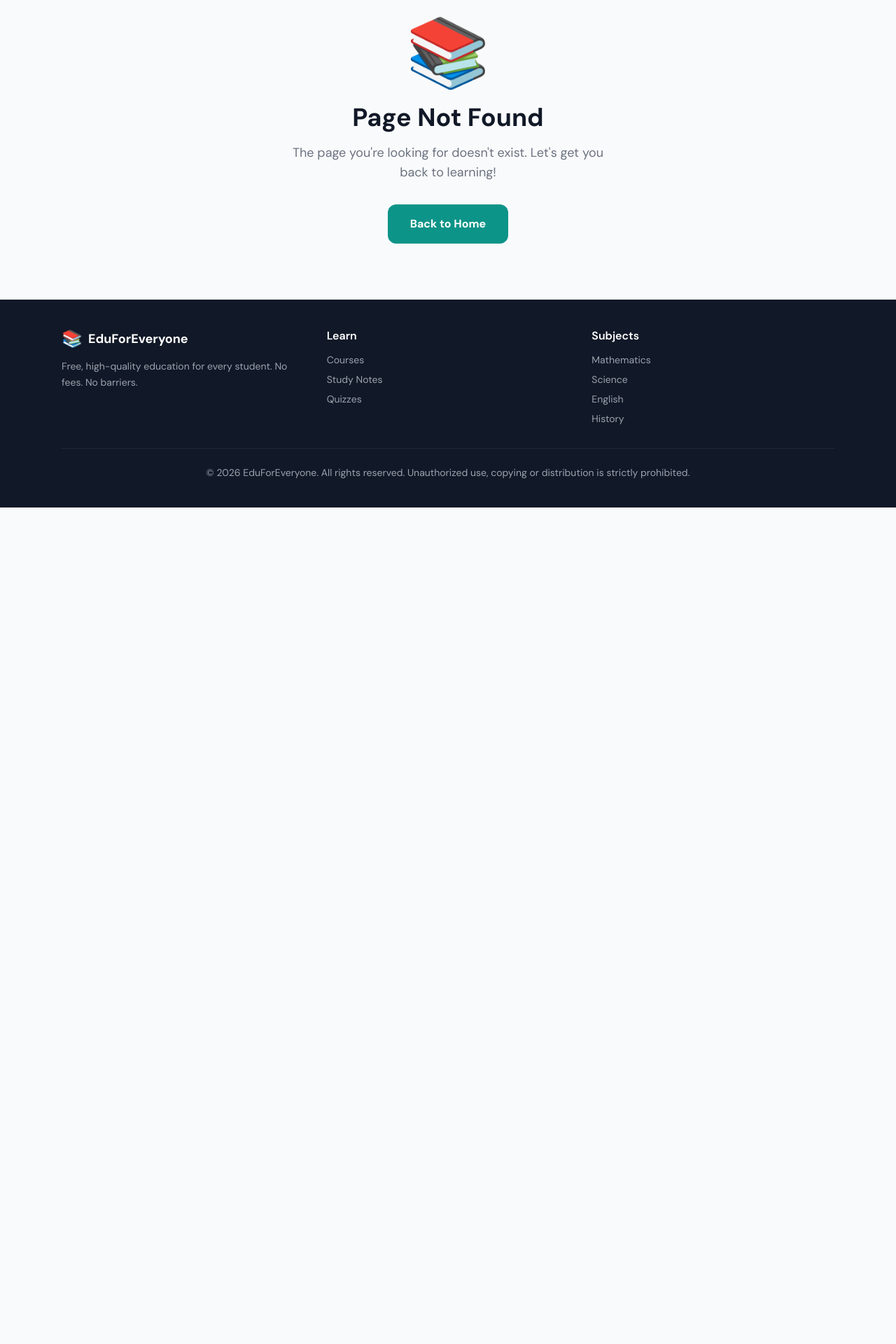
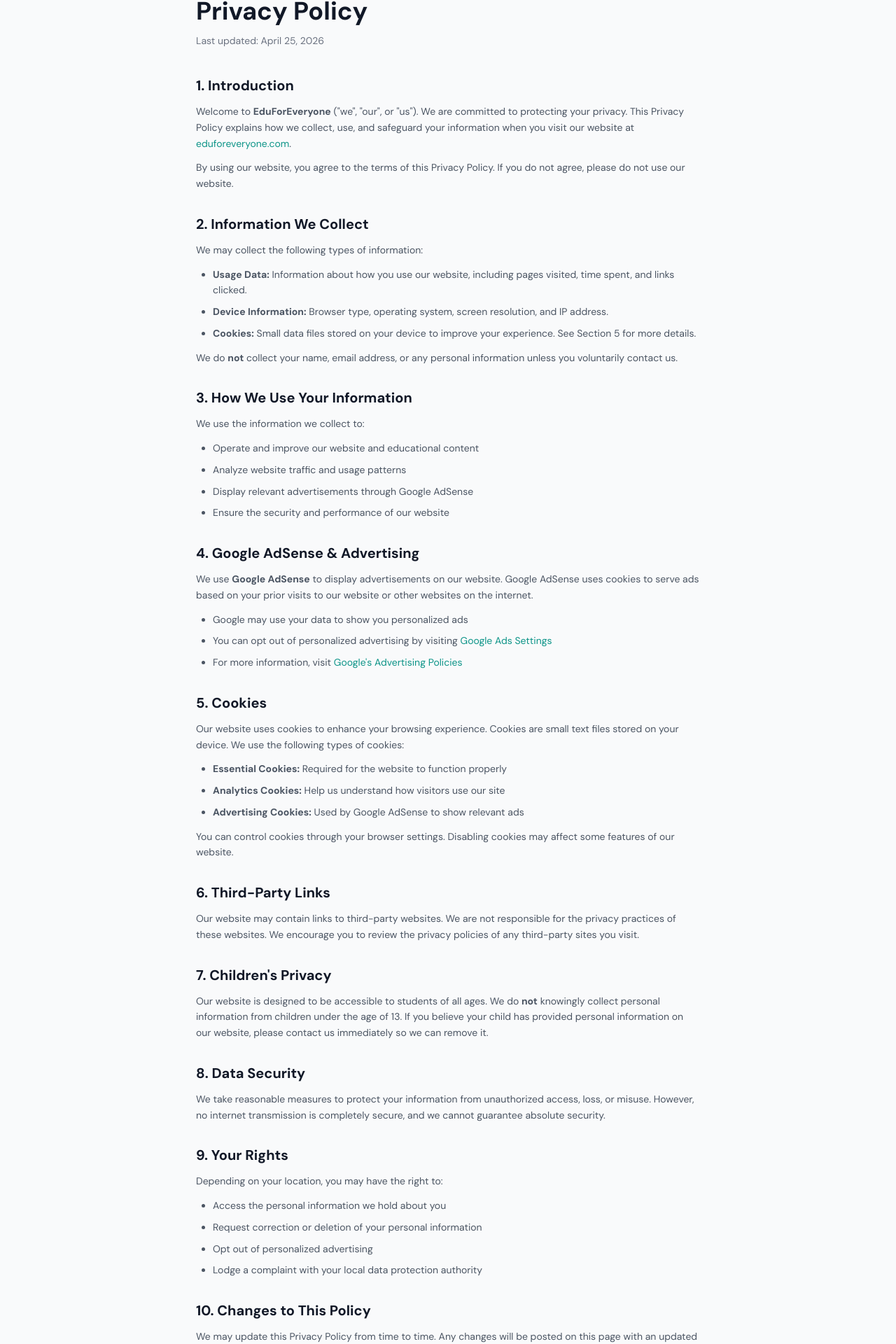
Before and after one commit to azlaneduforeveryone-svg/Eduforeveryone-website, a Next.js app: page /privacy-policy in a window 1280 px wide. Before the commit this address had no page. Shown: the part 117-2037 px from the top of the page at 70% size. Before the commit the page ends 842 px from the top, so only its background shows below. Built offline with nearby package versions, Linux system fonts and the light colour scheme; a web font is replaced by a local one.

Commit message:
Add Privacy Policy page and update Footer

```diff
--- /dev/null
+++ b/app/privacy-policy/page.tsx
@@ -0,0 +1,181 @@
+import type { Metadata } from "next";
+
+export const metadata: Metadata = {
+  title: "Privacy Policy | EduForEveryone",
+  description: "Privacy Policy for EduForEveryone — learn how we collect, use, and protect your information.",
+  alternates: { canonical: "https://eduforeveryone.com/privacy-policy" },
+};
+
+export default function PrivacyPolicyPage() {
+  const lastUpdated = "April 25, 2026";
+
+  return (
+    <div className="max-w-3xl mx-auto px-4 sm:px-6 py-12">
+      {/* Header */}
+      <div className="mb-10">
+        <h1 className="text-4xl font-bold text-gray-900 mb-3">Privacy Policy</h1>
+        <p className="text-gray-500 text-sm">Last updated: {lastUpdated}</p>
+      </div>
+
+      <div className="prose prose-gray max-w-none space-y-8 text-gray-600 text-sm leading-relaxed">
+
+        {/* Introduction */}
+        <section>
+          <h2 className="text-xl font-bold text-gray-900 mb-3">1. Introduction</h2>
+          <p>
+            Welcome to <strong>EduForEveryone</strong> ("we", "our", or "us"). We are committed to protecting
+            your privacy. This Privacy Policy explains how we collect, use, and safeguard your information
+            when you visit our website at{" "}
+            <a href="https://eduforeveryone.com" className="text-teal-600 hover:underline">
+              eduforeveryone.com
+            </a>
+            .
+          </p>
+          <p className="mt-3">
+            By using our website, you agree to the terms of this Privacy Policy. If you do not agree,
+            please do not use our website.
+          </p>
+        </section>
+
+        {/* Information We Collect */}
+        <section>
+          <h2 className="text-xl font-bold text-gray-900 mb-3">2. Information We Collect</h2>
+          <p>We may collect the following types of information:</p>
+          <ul className="list-disc pl-6 mt-3 space-y-2">
+            <li>
+              <strong>Usage Data:</strong> Information about how you use our website, including pages visited,
+              time spent, and links clicked.
+            </li>
+            <li>
+              <strong>Device Information:</strong> Browser type, operating system, screen resolution, and
+              IP address.
+            </li>
+            <li>
+              <strong>Cookies:</strong> Small data files stored on your device to improve your experience.
+              See Section 5 for more details.
+            </li>
+          </ul>
+          <p className="mt-3">
+            We do <strong>not</strong> collect your name, email address, or any personal information unless
+            you voluntarily contact us.
+          </p>
+        </section>
+
+        {/* How We Use Your Information */}
+        <section>
+          <h2 className="text-xl font-bold text-gray-900 mb-3">3. How We Use Your Information</h2>
+          <p>We use the information we collect to:</p>
+          <ul className="list-disc pl-6 mt-3 space-y-2">
+            <li>Operate and improve our website and educational content</li>
+            <li>Analyze website traffic and usage patterns</li>
+            <li>Display relevant advertisements through Google AdSense</li>
+            <li>Ensure the security and performance of our website</li>
+          </ul>
+        </section>
+
+        {/* Google AdSense */}
+        <section>
+          <h2 className="text-xl font-bold text-gray-900 mb-3">4. Google AdSense & Advertising</h2>
+          <p>
+            We use <strong>Google AdSense</strong> to display advertisements on our website. Google AdSense
+            uses cookies to serve ads based on your prior visits to our website or other websites on the internet.
+          </p>
+          <ul className="list-disc pl-6 mt-3 space-y-2">
+            <li>Google may use your data to show you personalized ads</li>
+            <li>You can opt out of personalized advertising by visiting{" "}
+              <a href="https://www.google.com/settings/ads" className="text-teal-600 hover:underline" target="_blank" rel="noopener noreferrer">
+                Google Ads Settings
+              </a>
+            </li>
+            <li>For more information, visit{" "}
+              <a href="https://policies.google.com/technologies/ads" className="text-teal-600 hover:underline" target="_blank" rel="noopener noreferrer">
+                Google's Advertising Policies
+              </a>
+            </li>
+          </ul>
+        </section>
+
+        {/* Cookies */}
+        <section>
+          <h2 className="text-xl font-bold text-gray-900 mb-3">5. Cookies</h2>
+          <p>
+            Our website uses cookies to enhance your browsing experience. Cookies are small text files stored
+            on your device. We use the following types of cookies:
+          </p>
+          <ul className="list-disc pl-6 mt-3 space-y-2">
+            <li><strong>Essential Cookies:</strong> Required for the website to function properly</li>
+            <li><strong>Analytics Cookies:</strong> Help us understand how visitors use our site</li>
+            <li><strong>Advertising Cookies:</strong> Used by Google AdSense to show relevant ads</li>
+          </ul>
+          <p className="mt-3">
+            You can control cookies through your browser settings. Disabling cookies may affect some
+            features of our website.
+          </p>
+        </section>
+
+        {/* Third Party Links */}
+        <section>
+          <h2 className="text-xl font-bold text-gray-900 mb-3">6. Third-Party Links</h2>
+          <p>
+            Our website may contain links to third-party websites. We are not responsible for the privacy
+            practices of these websites. We encourage you to review the privacy policies of any third-party
+            sites you visit.
+          </p>
+        </section>
+
+        {/* Children's Privacy */}
+        <section>
+          <h2 className="text-xl font-bold text-gray-900 mb-3">7. Children's Privacy</h2>
+          <p>
+            Our website is designed to be accessible to students of all ages. We do <strong>not</strong> knowingly
+            collect personal information from children under the age of 13. If you believe your child has
+            provided personal information on our website, please contact us immediately so we can remove it.
+          </p>
+        </section>
+
+        {/* Data Security */}
+        <section>
+          <h2 className="text-xl font-bold text-gray-900 mb-3">8. Data Security</h2>
+          <p>
+            We take reasonable measures to protect your information from unauthorized access, loss, or misuse.
+            However, no internet transmission is completely secure, and we cannot guarantee absolute security.
+          </p>
+        </section>
+
+        {/* Your Rights */}
+        <section>
+          <h2 className="text-xl font-bold text-gray-900 mb-3">9. Your Rights</h2>
+          <p>Depending on your location, you may have the right to:</p>
+          <ul className="list-disc pl-6 mt-3 space-y-2">
+            <li>Access the personal information we hold about you</li>
+            <li>Request correction or deletion of your personal information</li>
+            <li>Opt out of personalized advertising</li>
+            <li>Lodge a complaint with your local data protection authority</li>
+          </ul>
+        </section>
+
+        {/* Changes to Policy */}
+        <section>
+          <h2 className="text-xl font-bold text-gray-900 mb-3">10. Changes to This Policy</h2>
+          <p>
+            We may update this Privacy Policy from time to time. Any changes will be posted on this page
+            with an updated date. We encourage you to review this policy periodically.
+          </p>
+        </section>
+
+        {/* Contact */}
+        <section>
+          <h2 className="text-xl font-bold text-gray-900 mb-3">11. Contact Us</h2>
+          <p>
+            If you have any questions about this Privacy Policy, please contact us at:
+          </p>
+          <div className="mt-3 bg-gray-50 border border-gray-100 rounded-xl p-4">
+            <p><strong>EduForEveryone</strong></p>
+            <p>Website: <a href="https://eduforeveryone.com" className="text-teal-600 hover:underline">eduforeveryone.com</a></p>
+          </div>
+        </section>
+
+      </div>
+    </div>
+  );
+}
--- a/components/Footer.tsx
+++ b/components/Footer.tsx
@@ -4,10 +4,10 @@
   return (
     <footer className="bg-gray-900 text-gray-400 mt-auto">
       <div className="max-w-6xl mx-auto px-4 sm:px-6 py-10">
-        <div className="grid grid-cols-1 sm:grid-cols-3 gap-8 mb-8">
+        <div className="grid grid-cols-1 sm:grid-cols-4 gap-8 mb-8">
           <div>
             <div className="flex items-center gap-2 mb-3">
-              <span className="text-2xl">📚</span>
+              <img src="/Main_Logo.jpg" alt="EduForEveryone Logo" className="h-8 w-8 object-contain" />
               <span className="text-white font-bold text-lg">EduForEveryone</span>
             </div>
             <p className="text-sm leading-relaxed">
@@ -20,6 +20,7 @@
               <li><Link href="/courses" className="hover:text-teal-400 transition-colors">Courses</Link></li>
               <li><Link href="/notes" className="hover:text-teal-400 transition-colors">Study Notes</Link></li>
               <li><Link href="/quiz" className="hover:text-teal-400 transition-colors">Quizzes</Link></li>
+              <li><Link href="/tools" className="hover:text-teal-400 transition-colors">Tools</Link></li>
             </ul>
           </div>
           <div>
@@ -31,6 +32,12 @@
               <li>History</li>
             </ul>
           </div>
+          <div>
+            <h3 className="text-white font-semibold mb-3">Legal</h3>
+            <ul className="space-y-2 text-sm">
+              <li><Link href="/privacy-policy" className="hover:text-teal-400 transition-colors">Privacy Policy</Link></li>
+            </ul>
+          </div>
         </div>
         <div className="border-t border-gray-800 pt-6 text-center text-sm">
           <p>© {new Date().getFullYear()} EduForEveryone. All rights reserved. Unauthorized use, copying or distribution is strictly prohibited.</p>
```
